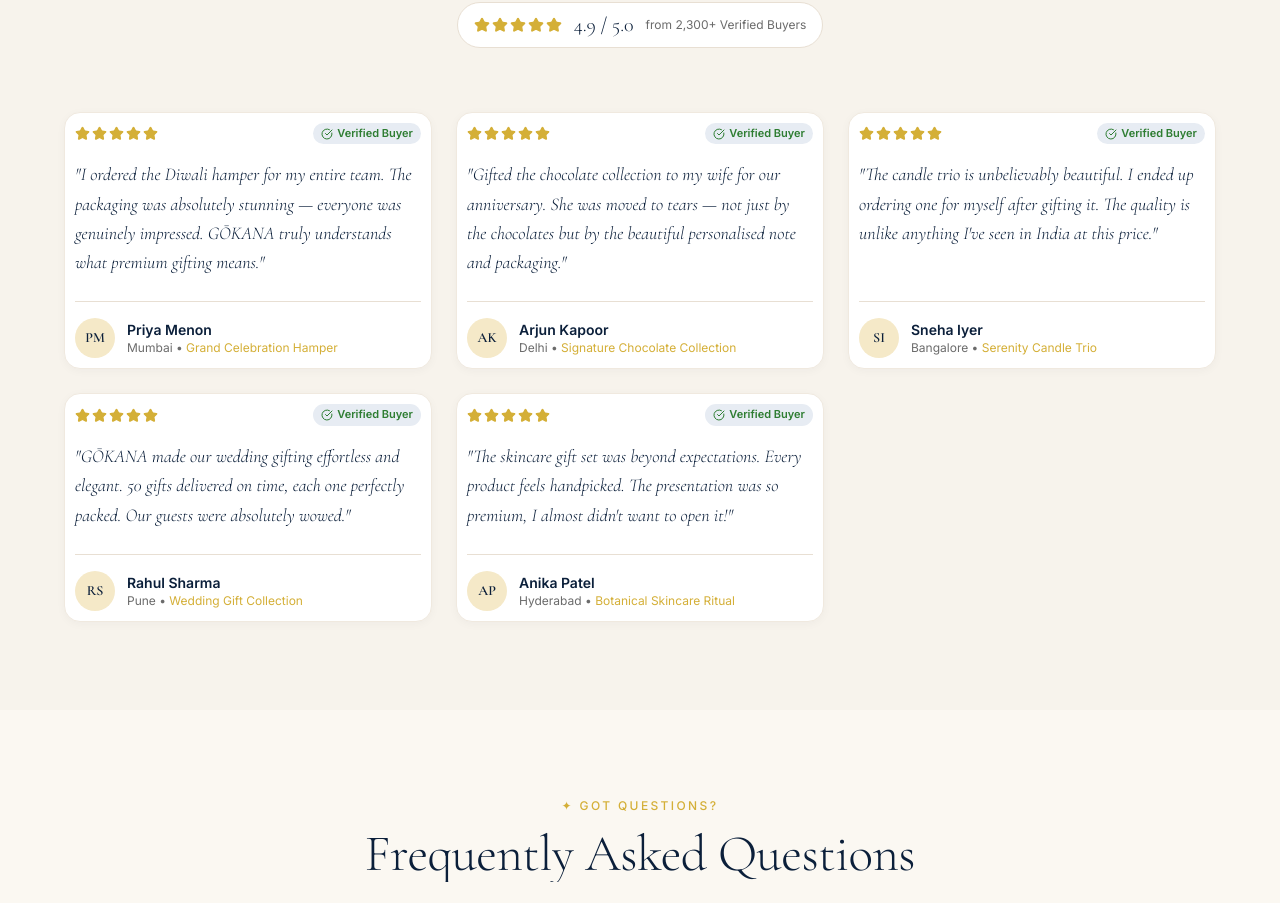
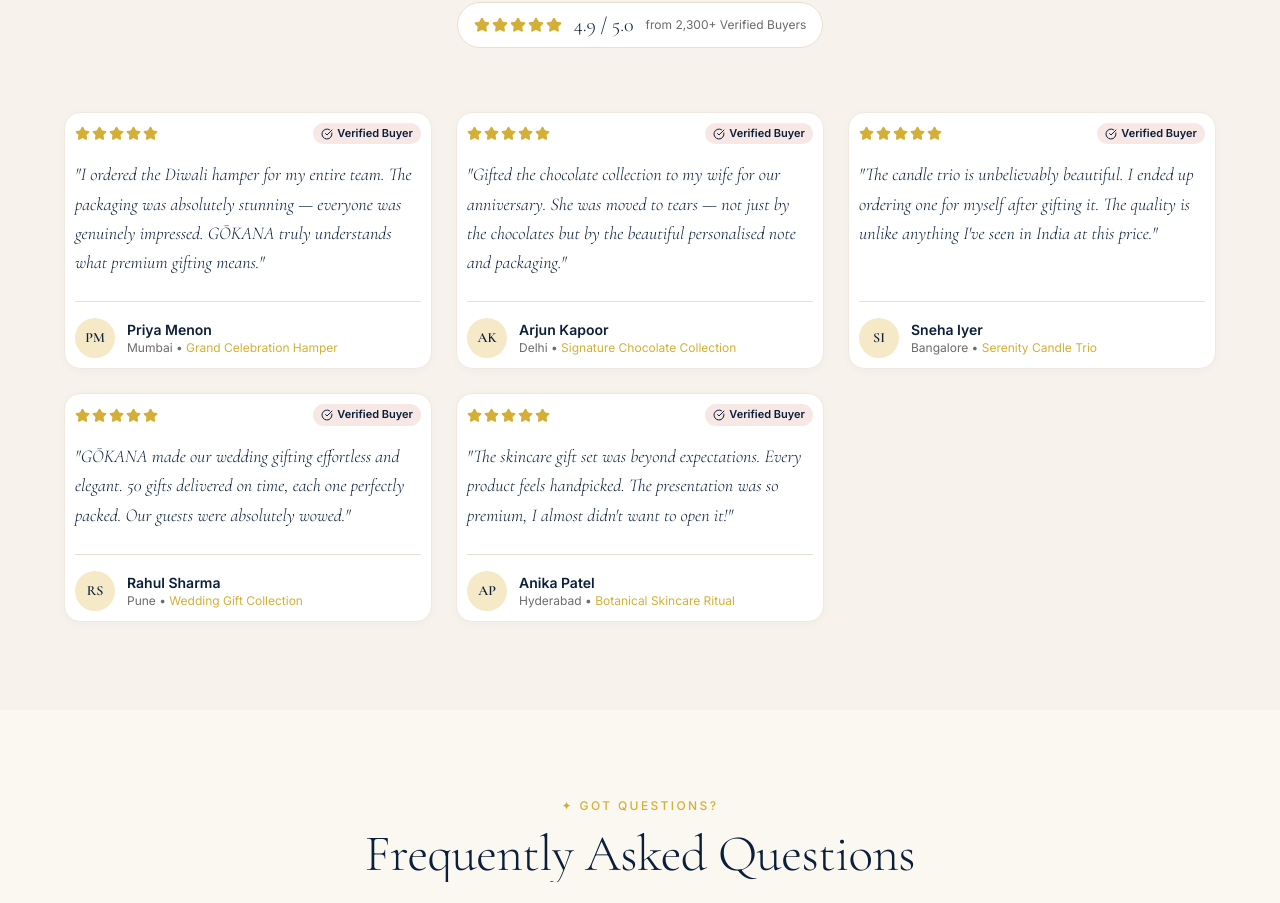
Before and after one commit to thakurrahul99/GOKANA-gifts, a React (Vite) app in the folder client/: page / in a window 1280 px wide. Shown: the part 7120-8023 px from the top of the page. Built offline with nearby package versions, Linux system fonts and the light colour scheme.

Commit message:
ui: align testimonial accents with palette

```diff
--- a/client/src/components/sections/Testimonials.jsx
+++ b/client/src/components/sections/Testimonials.jsx
@@ -17,8 +17,8 @@ function TestimonialCard({ testimonial }) {
               <Star key={i} size={15} className="text-[#D4AF37] fill-[#D4AF37]" />
             ))}
           </div>
-          <span className="inline-flex items-center gap-1 text-[11px] font-sans font-semibold text-[#2E7D32] bg-[#E7ECF3] px-2 py-0.5 rounded-full">
-            <CheckCircle size={12} className="text-[#2E7D32]" />
+          <span className="inline-flex items-center gap-1 text-[11px] font-sans font-semibold text-[#0B1F3A] bg-[#F3D9D4]/60 px-2 py-0.5 rounded-full">
+            <CheckCircle size={12} className="text-[#0B1F3A]" />
             Verified Buyer
           </span>
         </div>
```
